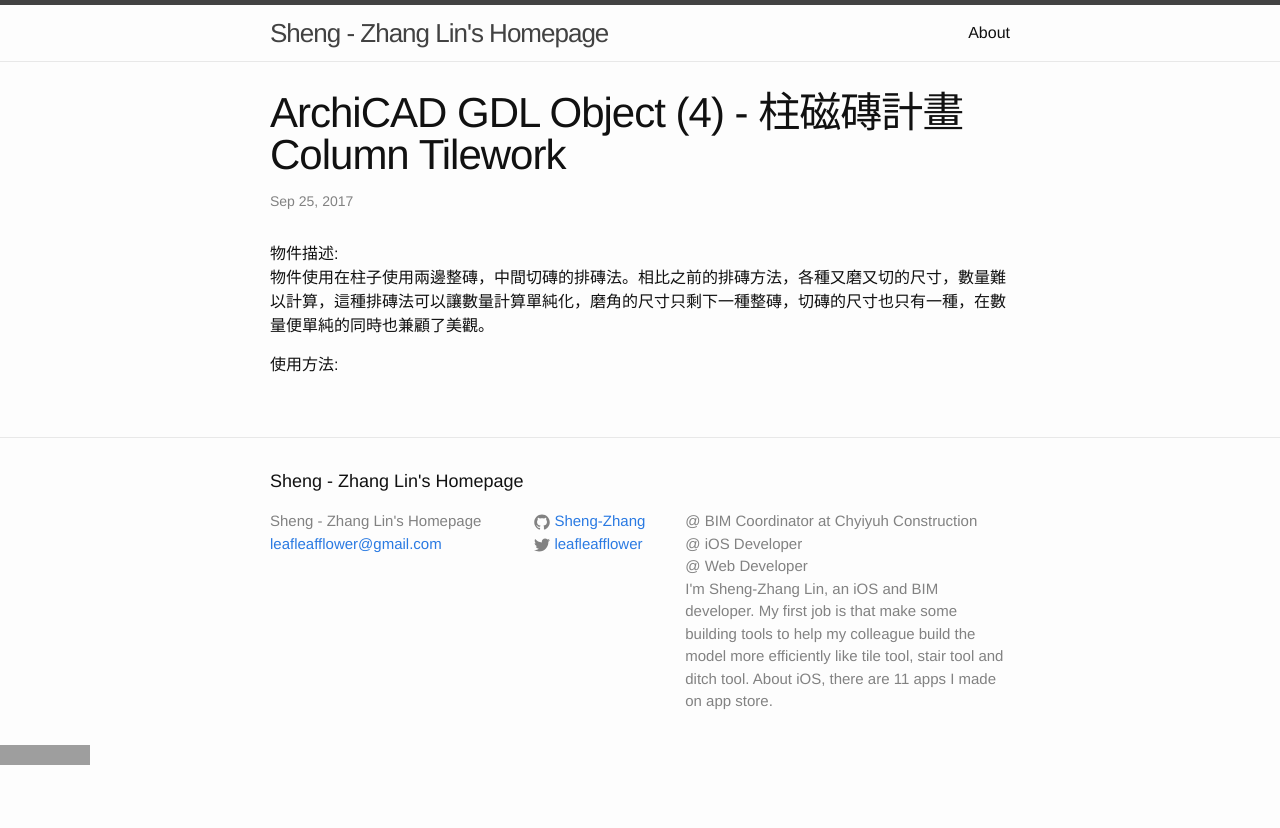
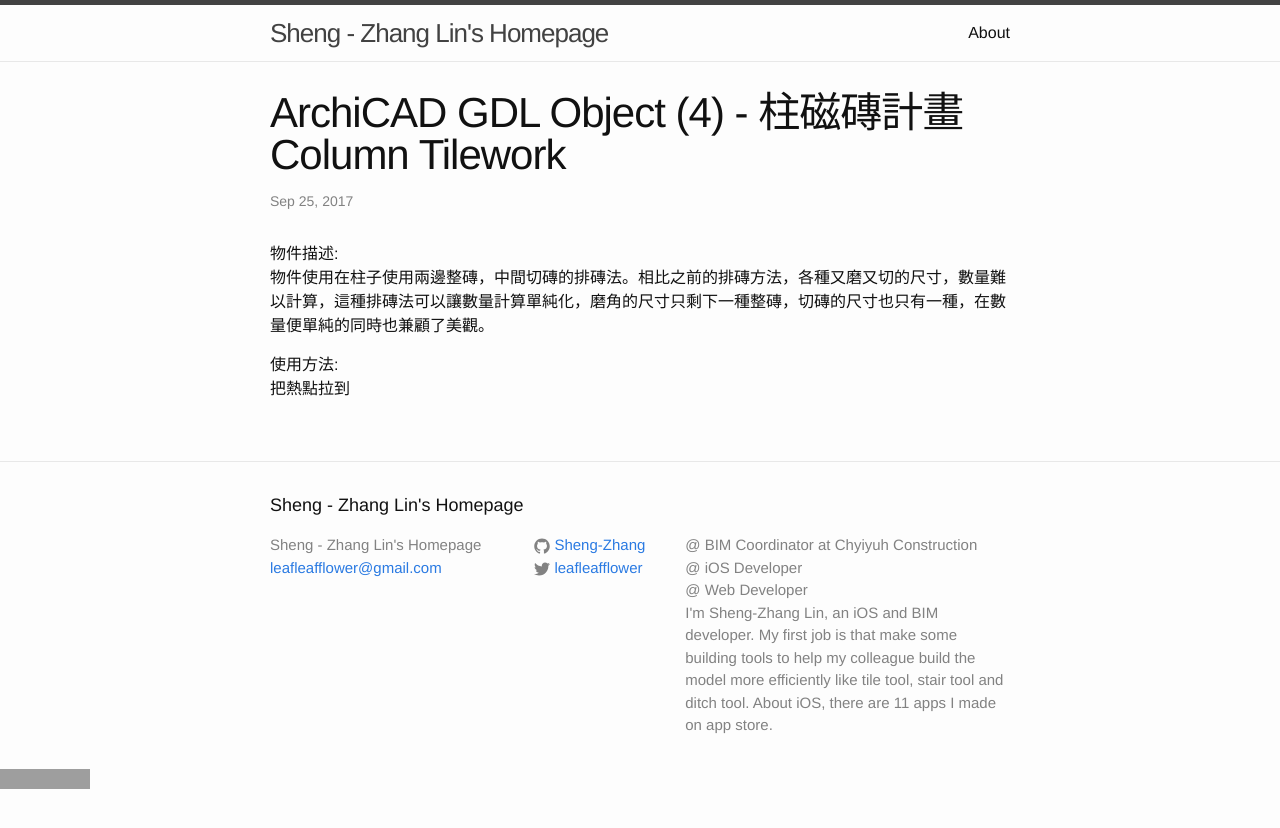
Before and after one commit to Sheng-Zhang/Sheng-Zhang.github.io, a Jekyll site: the page built from _posts/2017-09-25-ArchiCAD-GDL-Column-Tilework.markdown, in a window 1280 px wide. Shown: the top 828 px of the page. Built offline with Jekyll 4.4.1, drawn with Linux system fonts in a browser that asks for light colours; grey boxes are pictures that could not be loaded.

Commit message:
使用方法

```diff
--- a/_posts/2017-09-25-ArchiCAD-GDL-Column-Tilework.markdown
+++ b/_posts/2017-09-25-ArchiCAD-GDL-Column-Tilework.markdown
@@ -10,6 +10,7 @@ categories: jekyll update
 物件使用在柱子使用兩邊整磚，中間切磚的排磚法。相比之前的排磚方法，各種又磨又切的尺寸，數量難以計算，這種排磚法可以讓數量計算單純化，磨角的尺寸只剩下一種整磚，切磚的尺寸也只有一種，在數量便單純的同時也兼顧了美觀。
 
 使用方法:
+    把熱點拉到
 
 
 
```
